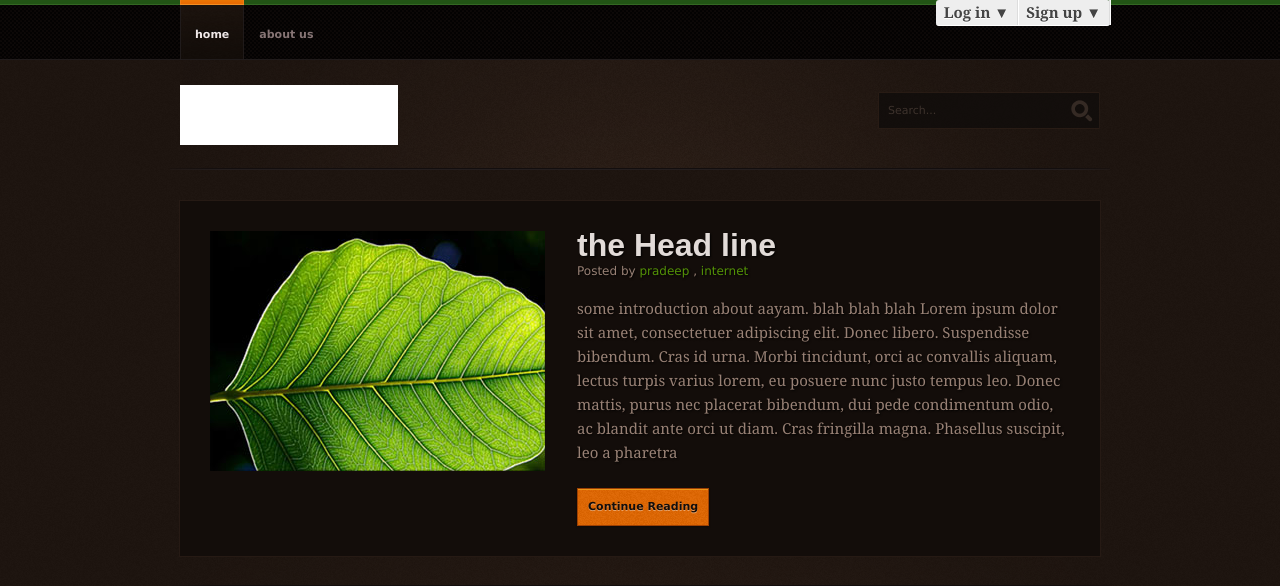
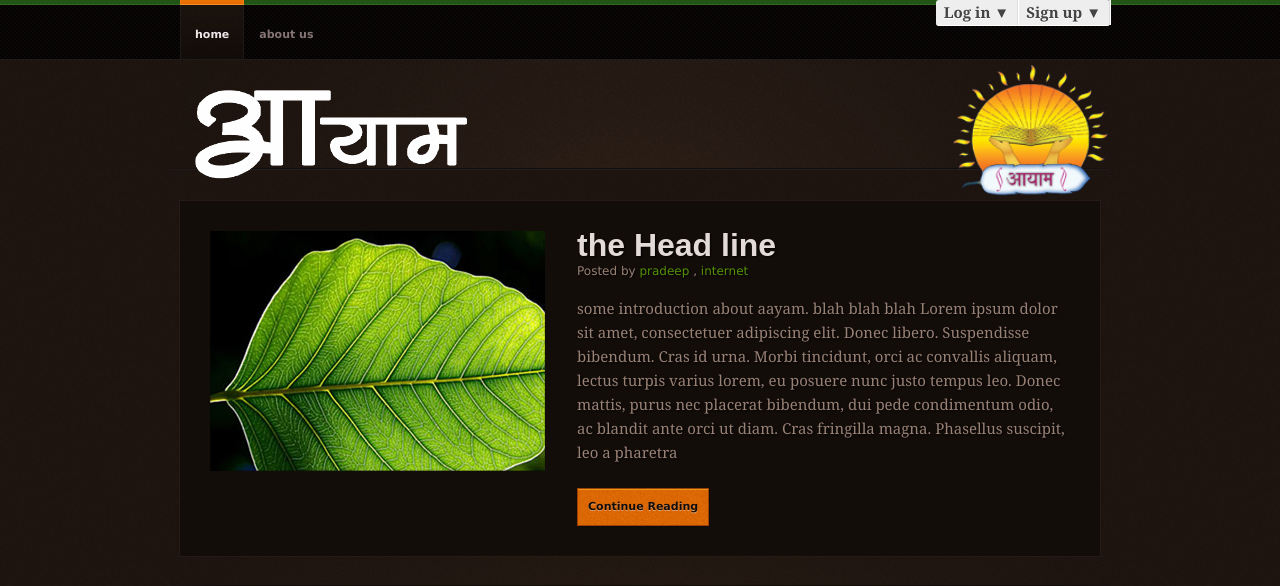
Before and after one commit to aayaamnitt/website, a PHP site: page / in a window 1280 px wide. Shown: the top 586 px of the page. Run offline with PHP 8.4, Linux system fonts and the light colour scheme; data comes from the database, SQL or seed files in the repository; some libraries are stand-ins or nearby versions.

Commit message:
added logo

```diff
--- a/css/style.css
+++ b/css/style.css
@@ -157,7 +157,7 @@ td {
 
 /* Form */
 form {
-    width: 940px;
+
     margin: 18px 0;
     padding: 15px 20px;
     background-color: #130D0A;
@@ -445,11 +445,11 @@ strong, b {
 /* Logo */
 header hgroup {
     position: absolute;
-    background: url(../images/logo.png) no-repeat;
-    height: 60px;
-    width: 218px;
+    background: url(../images/logoname.png) no-repeat ;
+    height: 130px;
+    width: 314px;
     display: block;
-    top: 85px;
+    top: 65px;
     left: 10px;
 }
 header hgroup h1 {
@@ -559,6 +559,17 @@ header form#quick-search {
   	width: 222px;
     top: 92px;
     right: 10px;
+}
+header div#logo{
+  position: absolute;
+    width: 173px;
+    height: 135px;
+    background: url(../images/logo.png) no-repeat ;
+    margin: 0;
+    padding: 0;
+
+    top: 65px;
+    right: -10px;
 }
 header fieldset.search {
     border: none;
@@ -1156,6 +1167,7 @@ nav2 li #signup-content {
 
 #login #actions {
   margin: 10px 0 0 0;
+  max-width: 270px;
 }
 
 #login #submit {
--- a/index.php
+++ b/index.php
@@ -18,6 +18,7 @@ include 'displayposts.php';
     <meta name="author" content="">
 
     <title>Aayaam</title>
+
 
     <link rel="stylesheet" type="text/css" media="screen" href="css/style.css" />
 
@@ -155,15 +156,17 @@ include 'displayposts.php';
 
 
 
+<div id='logo'>
 
-
+</div>
+<!--
         <form id="quick-search" method="get" action="index.php">
             <fieldset class="search">
                 <label for="qsearch">Search:</label>
                 <input class="tbox" id="qsearch" type="text" name="qsearch" value="Search..." title="Start typing and hit ENTER" />
                 <button class="btn" title="Submit Search">Search</button>
             </fieldset>
-
+-->
 
 	<!-- /header -->
 </header></div>
```
Also changed, not shown: images/logo.png, images/logoname.png (added).
